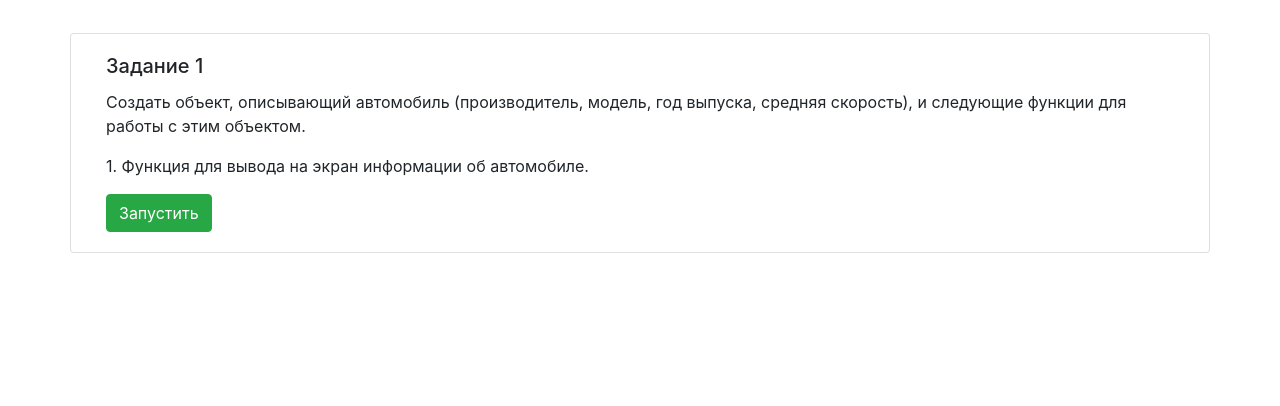
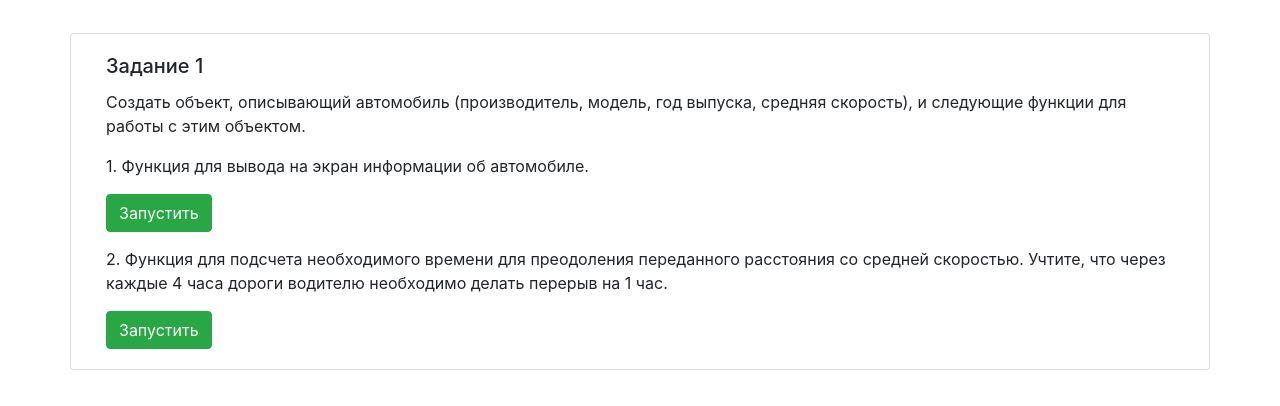
Before and after one commit to MadMks/JS_DZ-02_3Tasks, a plain HTML site: page index.html in a window 1280 px wide. Shown: the part 108-514 px from the top of the page. Drawn offline with Linux system fonts and the light colour scheme.

Commit message:
Добавлены стили 1й задачи.

```diff
--- a/css/style.css
+++ b/css/style.css
@@ -8,3 +8,7 @@
 h1{
     margin-top: 25px;
 }
+
+.main-card-text{
+    margin-top: 15px;
+}
--- a/index.html
+++ b/index.html
@@ -37,6 +37,7 @@
                             модель, год выпуска, средняя скорость), и следующие функции
                             для работы с этим объектом.
                         </p>
+
                         <p class="card-text">
                             1. Функция для вывода на экран информации об автомобиле.
                         </p>
@@ -44,6 +45,18 @@
                                 onclick="showCarInfo(car)">
                             Запустить
                         </button>
+
+                        <p class="card-text main-card-text">
+                            2. Функция для подсчета необходимого времени для
+                            преодоления переданного расстояния со средней скоростью.
+                            Учтите, что через каждые 4 часа дороги водителю
+                            необходимо делать перерыв на 1 час.
+                        </p>
+                        <button type="button" class="btn btn-success"
+                                onclick="showCarInfo(car)">
+                            Запустить
+                        </button>
+
                     </div>
                 </div>
 
```
